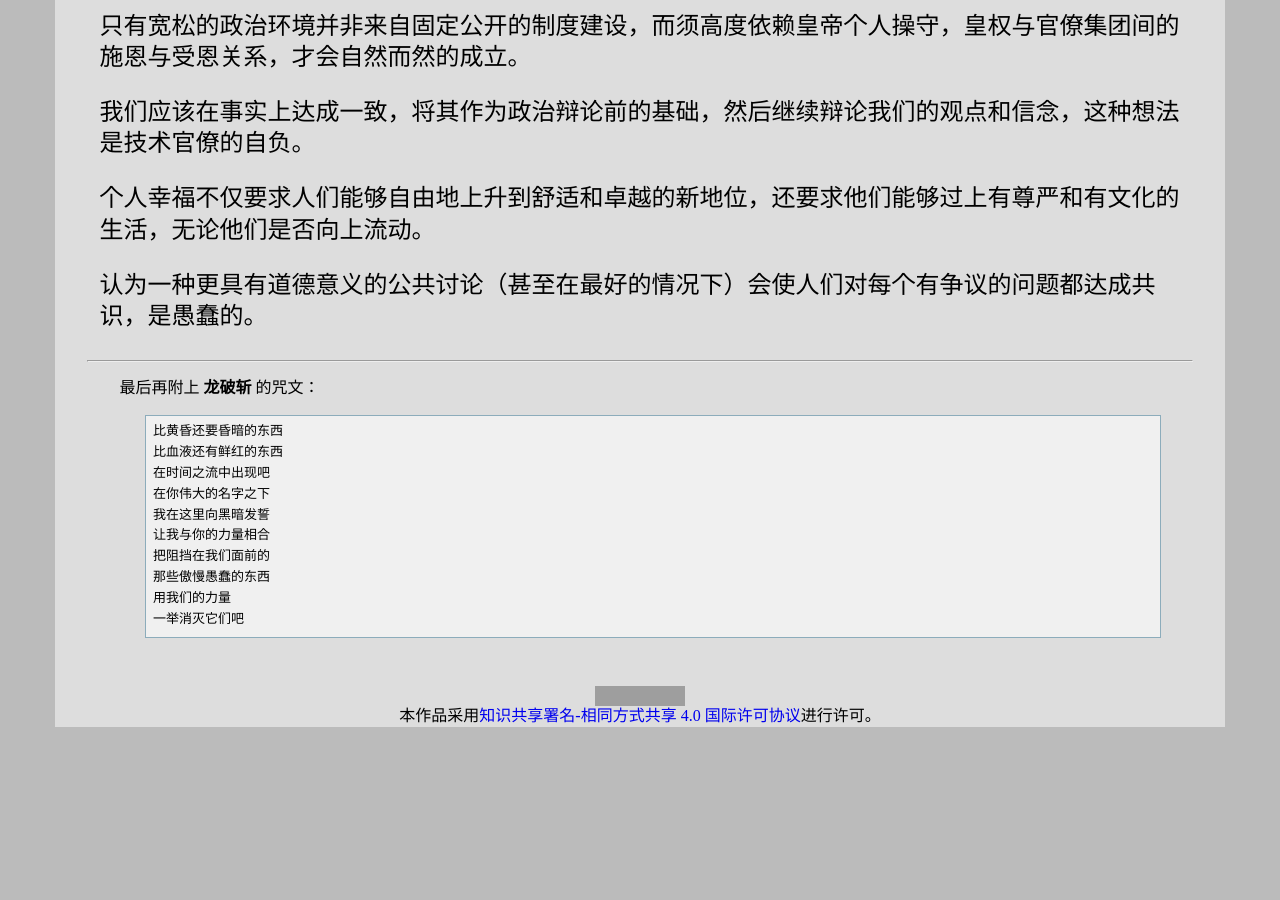
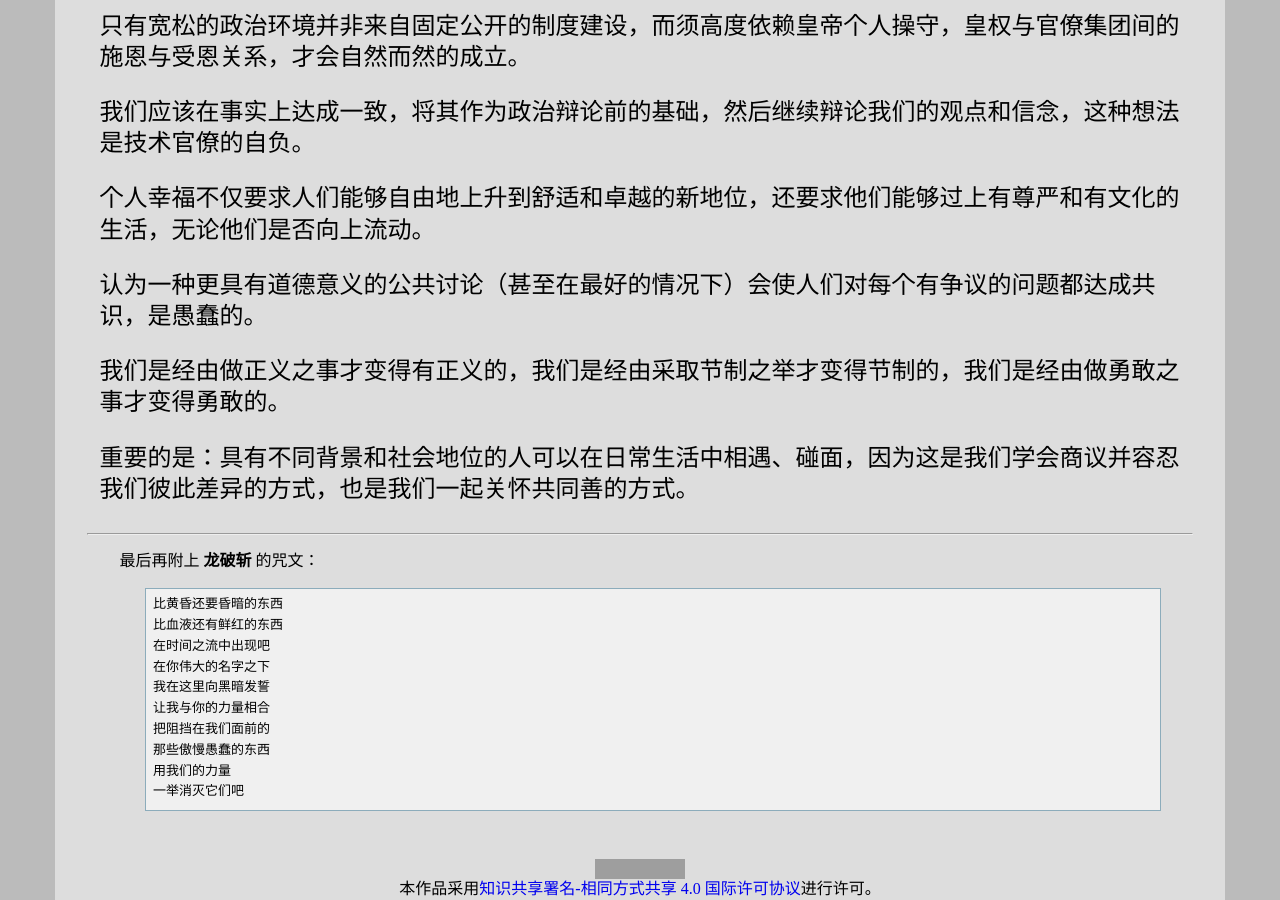
Before and after one commit to leiqin/leiqin.github.io, a Jekyll site: the page built from shoucang/revelation.markdown, in a window 1280 px wide and 900 px high, scrolled down 9854 px. Built offline with Jekyll 4.4.1, drawn with Linux system fonts in a browser that asks for light colours; nearby versions of some CDN libraries; before the commit the page ends 10581 px from its top, so only the background shows below that; some of the changed text lies outside the part shown; grey boxes are pictures that could not be loaded.

Commit message:
添加克雷圣经：我们是经由做正义之事才变得有正义的，我们是经由采取节制之举才变得节制的，我们是经由做勇敢之事才变得勇敢的。 重要的是：具有不同背景和社会地位的人可以在日常生活中相遇、碰面，因为这是我们学会商议并容忍我们彼此差异的方式，也是我们一起关怀共同善的方式。

```diff
--- a/shoucang/revelation.markdown
+++ b/shoucang/revelation.markdown
@@ -494,6 +494,12 @@ title: 克雷圣经
 认为一种更具有道德意义的公共讨论（甚至在最好的情况下）会使人们对每个有争议的问题都达成共识，是愚蠢的。
 :   图书 [金钱不能买什么：市场的道德局限](https://book.douban.com/subject/35677754/) 引言 市场与道德 认真思考市场的道德局限性，使我们无法回避这些问题。它要求我们在公共领域中一起思考如何评价我们所珍视的社会物品。认为一种更具有道德意义的公共讨论（甚至在最好的情况下）会使人们对每个有争议的问题都达成共识，是愚蠢的。但是这种讨论将有助于形成一种更健康的公共生活。同时，它会使我们更明白，生活在一个一切都待价而沽的社会里，我们要付出什么代价。
 
+我们是经由做正义之事才变得有正义的，我们是经由采取节制之举才变得节制的，我们是经由做勇敢之事才变得勇敢的。
+:   图书 [金钱不能买什么：市场的道德局限](https://book.douban.com/subject/35677754/) 第三章 市场是如何排挤道德规范的 利他心、慷慨、团结和公民精神并不像那些因使用而会耗竭的商品，而更像由于锻炼而会生长并变得发达的肌肉。由市场驱动的社会的缺陷之一，就是它会使利他心、慷慨、团结和公民精神这些美德失去活力。为了使我们的公共生活焕然一新，我们需要更奋发地“锻炼”或使用这些美德。（私以为迈克尔·桑德尔先生这里说的“锻炼”美德，是指在自身安全有保障的情况下使用这些美德，但如果使用美德会令自身处于极大风险之中就是另一回事了，比如扶老人导致倾家荡产、身陷囹圄。锻炼身体，强健体魄是一回事，但如果这种“锻炼”会伴随着极大风险，可能损害自身的健康甚至生命，那它肯定不是适合普通人的“锻炼”，而是给那些专业人士挑战的“极限运动”了）
+
+重要的是：具有不同背景和社会地位的人可以在日常生活中相遇、碰面，因为这是我们学会商议并容忍我们彼此差异的方式，也是我们一起关怀共同善的方式。
+:   图书 [金钱不能买什么：市场的道德局限](https://book.douban.com/subject/35677754/) 第五章 冠名权
+
 
 * * *
 
```
